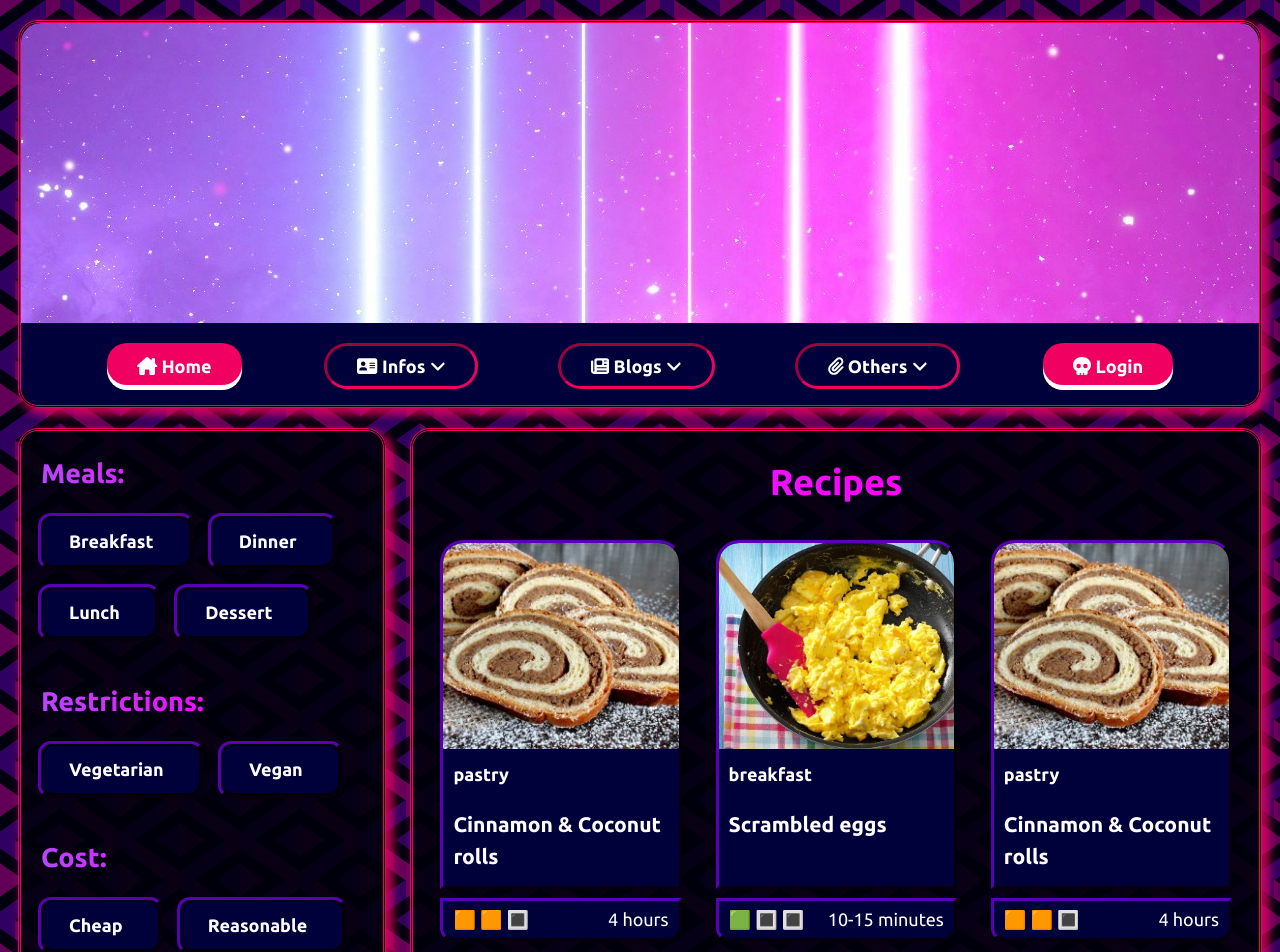
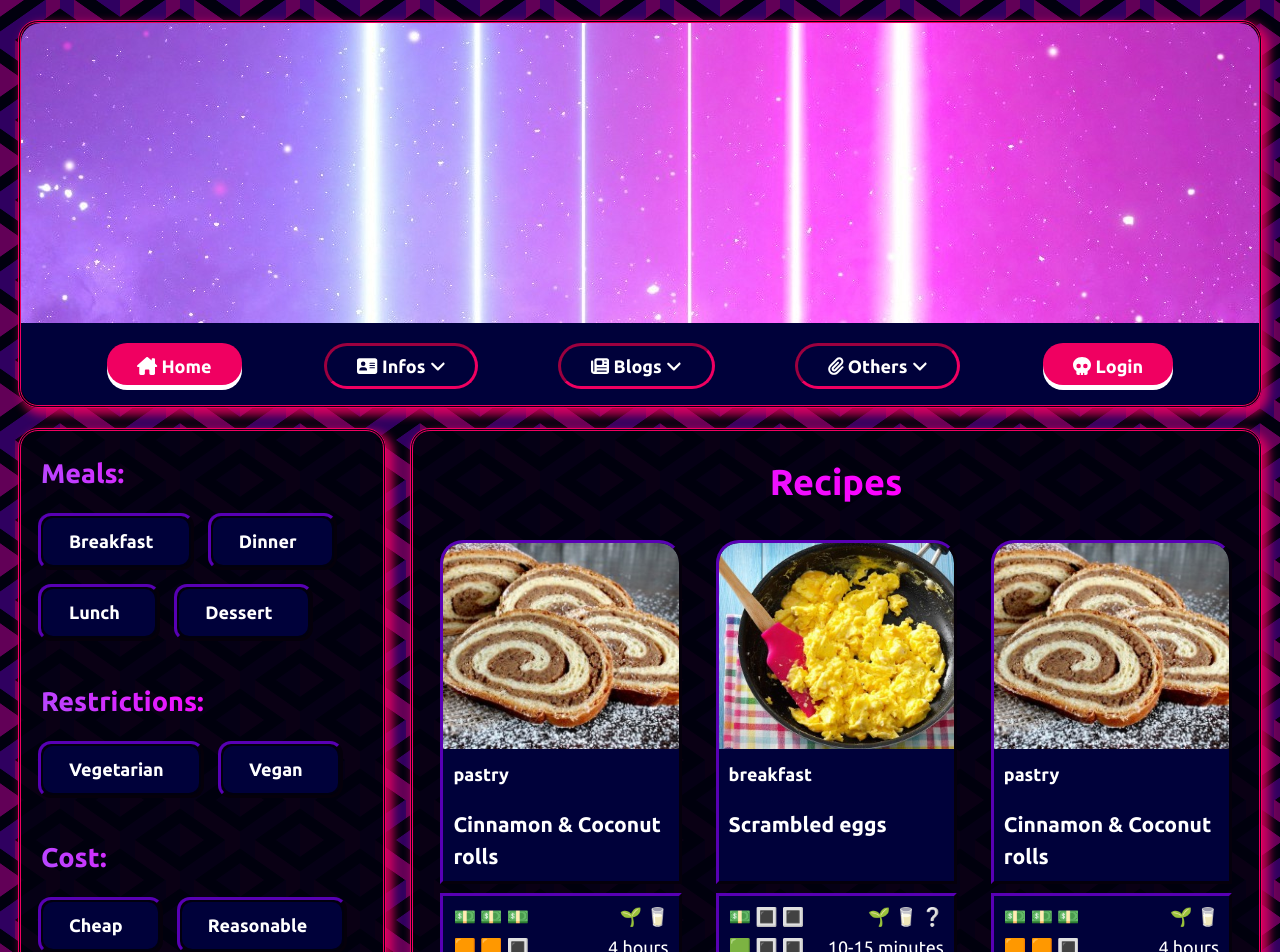
Before and after one commit to PrivateN00b/privatenoob.top, a React (Vite) app: page /Recipes in a window 1280 px wide. Shown: the top 952 px of the page. Built offline with nearby package versions, Linux system fonts and the light colour scheme.

Commit message:
ui: Rendered cost and restriction stats about recipes

```diff
--- a/src/pages/blogs/Recipes/Recipe.tsx
+++ b/src/pages/blogs/Recipes/Recipe.tsx
@@ -24,18 +24,23 @@ const CardTop = styled(BaseCard)`
   width: inherit;
   border-radius: 20px 20px 0 0;
   margin-bottom: 15px;
-  height: 85%;
+  height: 77%;
 
   @media (max-width: 1100px) {
-    height: 80%;
+    height: 74%;
   }
 `;
 
 const CardBottom = styled(BaseCard)`
+  display: block;
+  padding: 5px 10px;
+  border-radius: 0 0 10px 10px;
+`;
+
+const StatsRow = styled.div`
   display: flex;
   justify-content: space-between;
-  padding: 5px 10px;
-  border-radius: 0 0 10px 10px;
+  padding: 2px 0;
 `;
 
 const Img = styled.img`
@@ -53,6 +58,8 @@ interface RecipeProps {
   to: string;
   name: string;
   type: string;
+  cost: number;
+  restriction: string;
   difficulty: number;
   length: string;
   imgSrc: string;
@@ -72,6 +79,34 @@ const RenderDifficulty = (difficulty: number) => {
   }
 };
 
+const RenderCost = (cost: number) => {
+  switch (cost) {
+    case 1:
+      return "💵 🔳 🔳";
+    case 2:
+      return "💵 💵 🔳";
+    case 3:
+      return "💵 💵 💵";
+    default:
+      return "🔳 🔳 🔳";
+  }
+};
+
+const RenderRestriction = (restriction: string) => {
+  switch (restriction) {
+    case "vegetarian":
+      return <span>🌱 🥛</span>;
+    case "vegan":
+      return <span>🌱</span>;
+    case "vegetarian?":
+      return <span>🌱 🥛 ❔</span>;
+    case "vegan?":
+      return <span>🌱 ❔</span>;
+    default:
+      return "";
+  }
+};
+
 export function Recipe(props: RecipeProps) {
   return (
     <Card to={props.to}>
@@ -83,8 +118,14 @@ export function Recipe(props: RecipeProps) {
         </Infos>
       </CardTop>
       <CardBottom>
-        {RenderDifficulty(props.difficulty)}
-        <span>{props.length}</span>
+        <StatsRow>
+          {RenderCost(props.cost)}
+          {RenderRestriction(props.restriction)}
+        </StatsRow>
+        <StatsRow>
+          {RenderDifficulty(props.difficulty)}
+          <span>{props.length}</span>
+        </StatsRow>
       </CardBottom>
     </Card>
   );
--- a/src/pages/blogs/Recipes/Recipes.tsx
+++ b/src/pages/blogs/Recipes/Recipes.tsx
@@ -30,6 +30,8 @@ function Recipes() {
           <Recipe
             to="Bejgli"
             name="Cinnamon & Coconut rolls"
+            cost={3}
+            restriction="vegetarian"
             type="pastry"
             difficulty={2}
             length="4 hours"
@@ -40,6 +42,8 @@ function Recipes() {
             to="ScrambledEggs"
             name="Scrambled eggs"
             type="breakfast"
+            cost={1}
+            restriction="vegetarian?"
             difficulty={1}
             length="10-15 minutes"
             imgSrc="/scrambled-eggs.jpg"
@@ -49,6 +53,8 @@ function Recipes() {
             to="Bejgli"
             name="Cinnamon & Coconut rolls"
             type="pastry"
+            cost={3}
+            restriction="vegetarian"
             difficulty={2}
             length="4 hours"
             imgSrc="/dios-bejgli.jpg"
```
